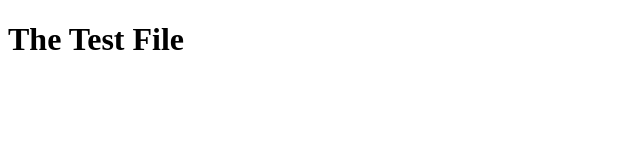
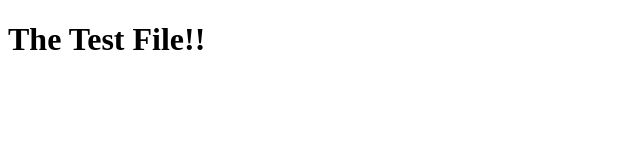
Before and after one commit to Abadeolu/recapgit, a plain HTML site: page learn.html in a window 1280 px wide. Shown: the full height of the page, 0-640 px from the left. Drawn offline with Linux system fonts and the light colour scheme.

Commit message:
Changed learn js

```diff
--- a/learn.html
+++ b/learn.html
@@ -6,6 +6,6 @@
 	<title>Test File</title>
 </head>
 <body>
-<h1>The Test File</h1>
+<h1>The Test File!!</h1>
 </body>
 </html>
```
Also changed, not shown: app.js (added), index.html (added), learn.css (added).
